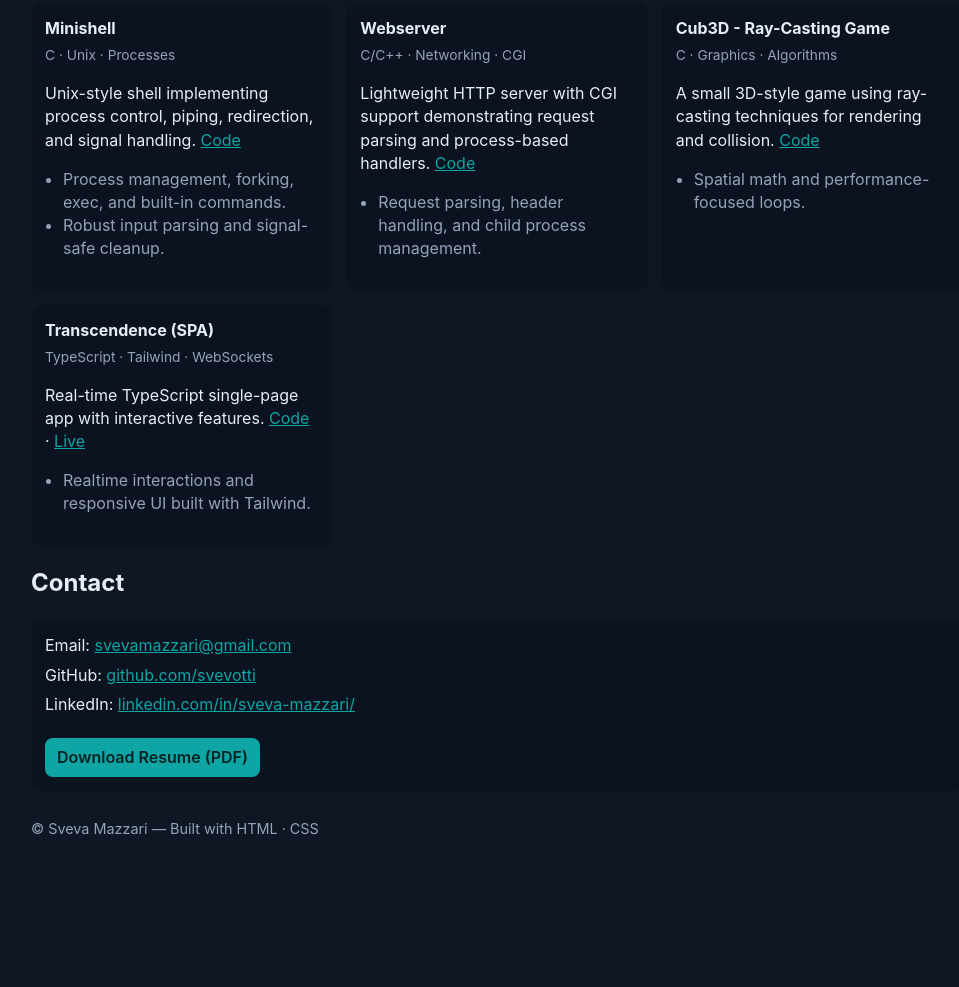
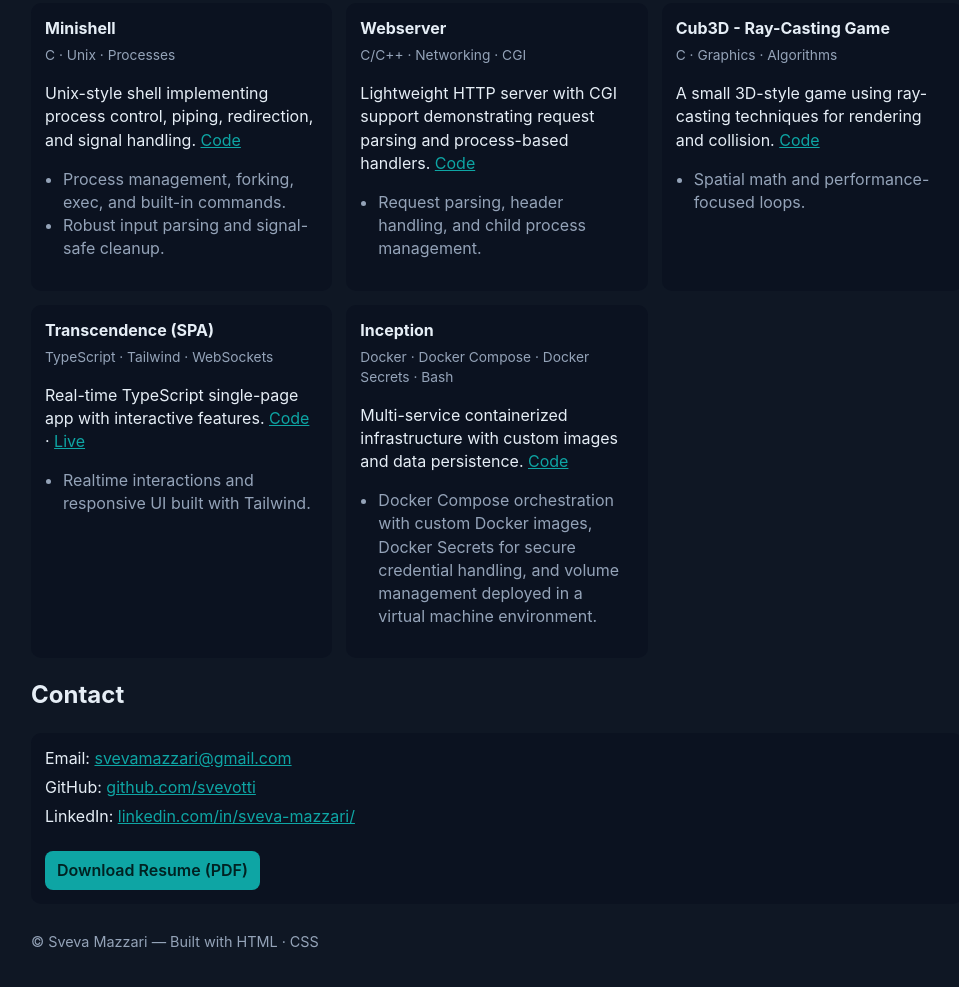
Before and after one commit to svevotti/svevotti.github.io, a plain HTML site: page index.html in a window 1280 px wide. Shown: the part 770-1757 px from the top of the page, without its empty margins (143-1102 px from the left). Before the commit the page ends 1674 px from the top, so only its background shows below. Drawn offline with Linux system fonts and the light colour scheme.

Commit message:
added Inception card

```diff
--- a/index.html
+++ b/index.html
@@ -97,7 +97,6 @@
          <article class="card">
         <div class="project-title">Webserver</div>
         <div class="tech">C/C++ · Networking · CGI</div>
-        <!-- <img class="screenshot" alt="HTTP server screenshot" src="projects/http-server.png"> -->
         <p>Lightweight HTTP server with CGI support demonstrating request parsing and process-based handlers. <a href="https://github.com/svevotti/webserver" style="color:var(--accent)">Code</a></p>
         <ul style="color:var(--muted);padding-left:18px;margin-top:8px">
           <li>Request parsing, header handling, and child process management.</li>
@@ -107,7 +106,6 @@
       <article class="card">
         <div class="project-title">Cub3D - Ray-Casting Game</div>
         <div class="tech">C · Graphics · Algorithms</div>
-        <!-- <img class="screenshot" alt="Ray-casting game screenshot" src="projects/raycast.png"> -->
         <p>A small 3D-style game using ray-casting techniques for rendering and collision. <a href="https://github.com/svevotti/cub3d" style="color:var(--accent)">Code</a></p>
         <ul style="color:var(--muted);padding-left:18px;margin-top:8px">
           <li>Spatial math and performance-focused loops.</li>
@@ -117,12 +115,21 @@
       <article class="card">
         <div class="project-title">Transcendence (SPA)</div>
         <div class="tech">TypeScript · Tailwind · WebSockets</div>
-        <!-- <img class="screenshot" alt="Transcendence screenshot" src="projects/transcendence.png"> -->
         <p>Real-time TypeScript single-page app with interactive features. <a href="https://github.com/42Alena/ft_transcendence-ping-pong-website" style="color:var(--accent)">Code</a> · <a href="#" style="color:var(--accent)">Live</a></p>
         <ul style="color:var(--muted);padding-left:18px;margin-top:8px">
           <li>Realtime interactions and responsive UI built with Tailwind.</li>
         </ul>
       </article>
+
+      <article class="card">
+        <div class="project-title">Inception</div>
+        <div class="tech">Docker · Docker Compose · Docker Secrets · Bash</div>
+        <p>Multi-service containerized infrastructure with custom images and data persistence. <a href="https://github.com/svevotti/inception" style="color:var(--accent)">Code</a></p>
+        <ul style="color:var(--muted);padding-left:18px;margin-top:8px">
+          <li>Docker Compose orchestration with custom Docker images, Docker Secrets for secure credential handling, and volume management deployed in a virtual machine environment.</li>
+        </ul>
+      </article>
+
       </div>
       </section>
       <section id="contact">
```
